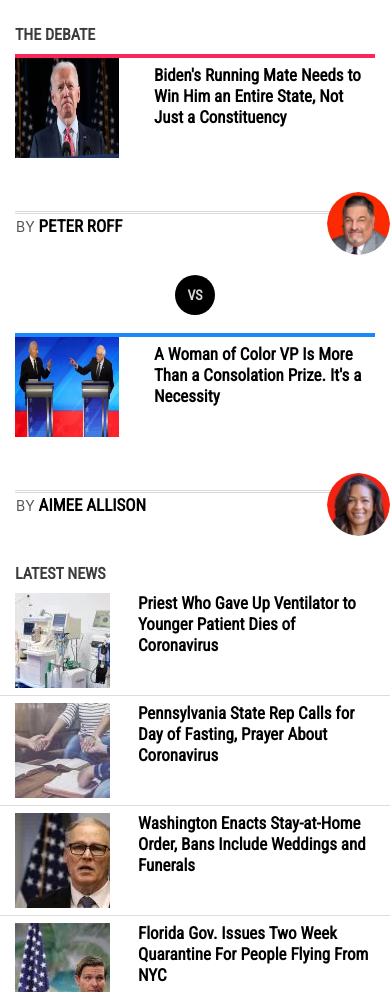
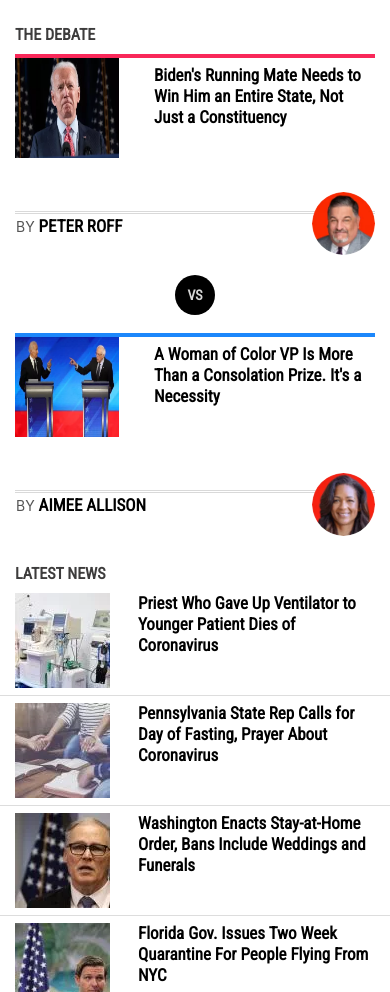
Before and after one commit to Bluette1/Newsweek-Clone, a website: page index.html in a window 390 px wide. Shown: the part 7637-8629 px from the top of the page. Drawn offline with Linux system fonts and the light colour scheme.

Commit message:
adjusting positioning of debates picture smaller screen size
-adjusting positioning of debates picture smaller screen size

```diff
--- a/index.css
+++ b/index.css
@@ -1134,4 +1134,9 @@ footer .menu-links ul {
   .page-header .subscribe {
     margin-right: -15px;
   }
+
+  .debate-imgs.img-1,
+  .debate-imgs.img-2 {
+    left: -15px;
+  }
 }
```
